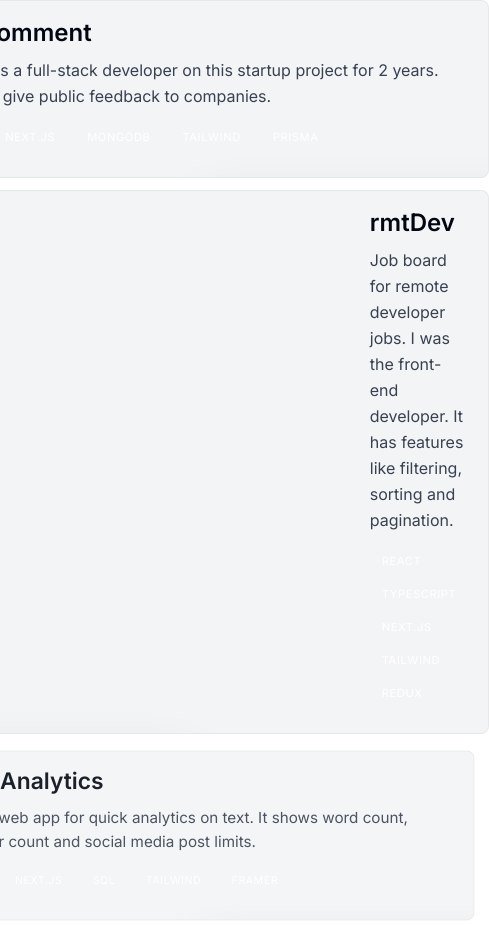
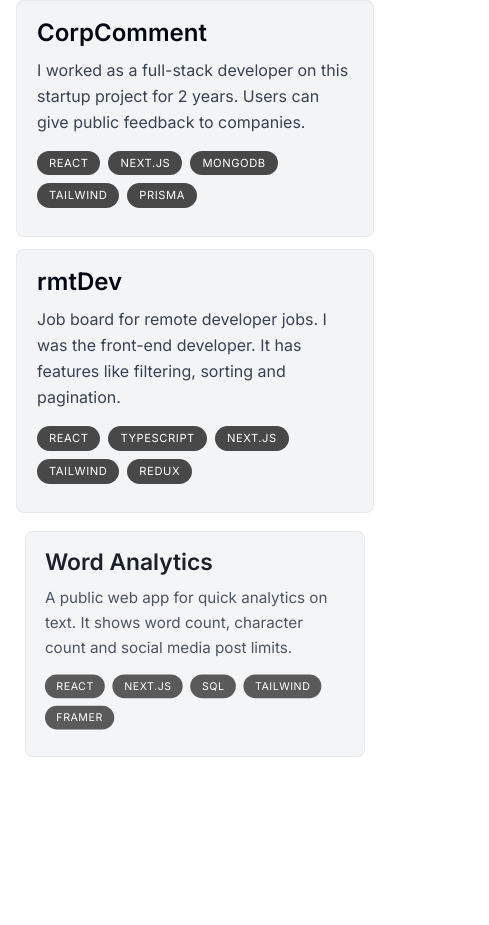
Before and after one commit to OldSociety/2024-portfolio, a Next.js app: page / in a window 390 px wide. Shown: the part 1738-2663 px from the top of the page, 489 px wide, since content can reach past the window. After the commit the page ends 2500 px from the top, so only its background shows below. Built offline with nearby package versions, Linux system fonts and the light colour scheme.

Commit message:
image fix

```diff
--- a/components/project.tsx
+++ b/components/project.tsx
@@ -1,9 +1,9 @@
 'use client'
 
+import { useRef } from 'react'
 import { projectsData } from '@/lib/data'
+import Image from 'next/image'
 import { motion, useScroll, useTransform } from 'framer-motion'
-import { useRef } from 'react'
-import Image from 'next/image'
 
 type ProjectProps = (typeof projectsData)[number]
 
@@ -18,23 +18,28 @@
     target: ref,
     offset: ['0 1', '1.33 1'],
   })
-  const scaleProgress = useTransform(scrollYProgress, [0, 1], [0.8, 1])
-  const opacityProgress = useTransform(scrollYProgress, [0, 1], [0.6, 1])
+  const scaleProgess = useTransform(scrollYProgress, [0, 1], [0.8, 1])
+  const opacityProgess = useTransform(scrollYProgress, [0, 1], [0.6, 1])
 
   return (
     <motion.div
-      className="group mb-3 sm:mb-8 last:mb-0 "
       ref={ref}
-      style={{ scale: scaleProgress, opacity: opacityProgress }}
+      style={{
+        scale: scaleProgess,
+        opacity: opacityProgess,
+      }}
+      className="group mb-3 sm:mb-8 last:mb-0"
     >
-      <section className=" bg-gray-100 max-w-[42rem] border border-black/5 rounded-lg overflow-hidden sm:pr-8 relative sm:h-[20rem] group-even:pl-8 hover:bg-gray-200 transition">
-        <div className="pt-4 pb-7 px-5 sm:pl-10 sm:pr-2 sm:pt-10 sm:max-w-[50%] flex flex-col h-full group-even:ml-[26rem]">
+      <section className="bg-gray-100 max-w-[42rem] border border-black/5 rounded-lg overflow-hidden sm:pr-8 relative sm:h-[20rem] hover:bg-gray-200 transition sm:group-even:pl-8 dark:text-white dark:bg-white/10 dark:hover:bg-white/20">
+        <div className="pt-4 pb-7 px-5 sm:pl-10 sm:pr-2 sm:pt-10 sm:max-w-[50%] flex flex-col h-full sm:group-even:ml-[18rem]">
           <h3 className="text-2xl font-semibold">{title}</h3>
-          <p className="mt-2 leading-relaxed text-gray-700">{description}</p>
+          <p className="mt-2 leading-relaxed text-gray-700 dark:text-white/70">
+            {description}
+          </p>
           <ul className="flex flex-wrap mt-4 gap-2 sm:mt-auto">
             {tags.map((tag, index) => (
               <li
-                className="bg-black/0.7 px-3 py-1 text-[0.7rem] uppercase tracking-wider text-white rounded-full"
+                className="bg-black/[0.7] px-3 py-1 text-[0.7rem] uppercase tracking-wider text-white rounded-full dark:text-white/70"
                 key={index}
               >
                 {tag}
@@ -47,7 +52,18 @@
           src={imageUrl}
           alt="Project I worked on"
           quality={95}
-          className="absolute top=8 -right-40 w-[28.25rem] rounded-t-lg shadow-2xl transition group-hover:scale-[1.04] group-hover:-translate-x-3 group-hover:translate-y-3 group-hover:-rotate-2 group-even:group-hover:translate-x-3 group-even:group-hover:translate-y-3 group-even:group-hover:rotate-2 group-even:-right-[initial] group-even:-left-40"
+          className="absolute hidden sm:block top-8 -right-40 w-[28.25rem] rounded-t-lg shadow-2xl
+        transition
+        group-hover:scale-[1.04]
+        group-hover:-translate-x-3
+        group-hover:translate-y-3
+        group-hover:-rotate-2
+
+        group-even:group-hover:translate-x-3
+        group-even:group-hover:translate-y-3
+        group-even:group-hover:rotate-2
+
+        group-even:right-[initial] group-even:-left-40"
         />
       </section>
     </motion.div>
```
